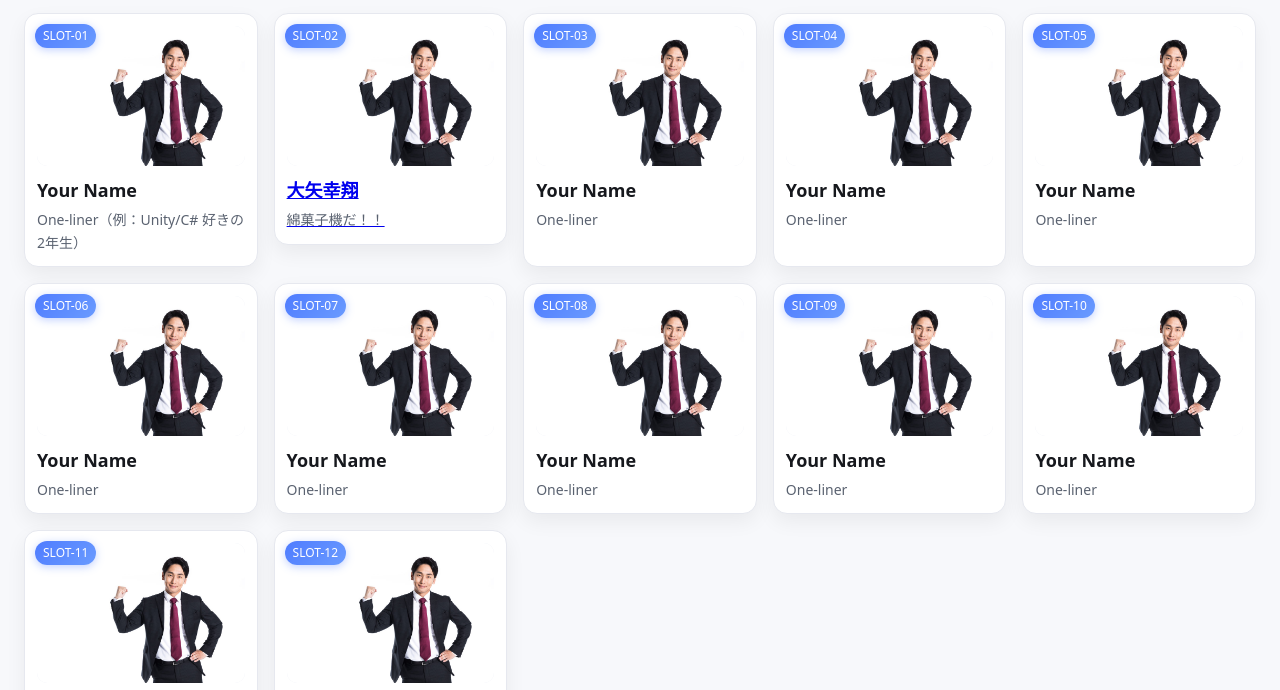
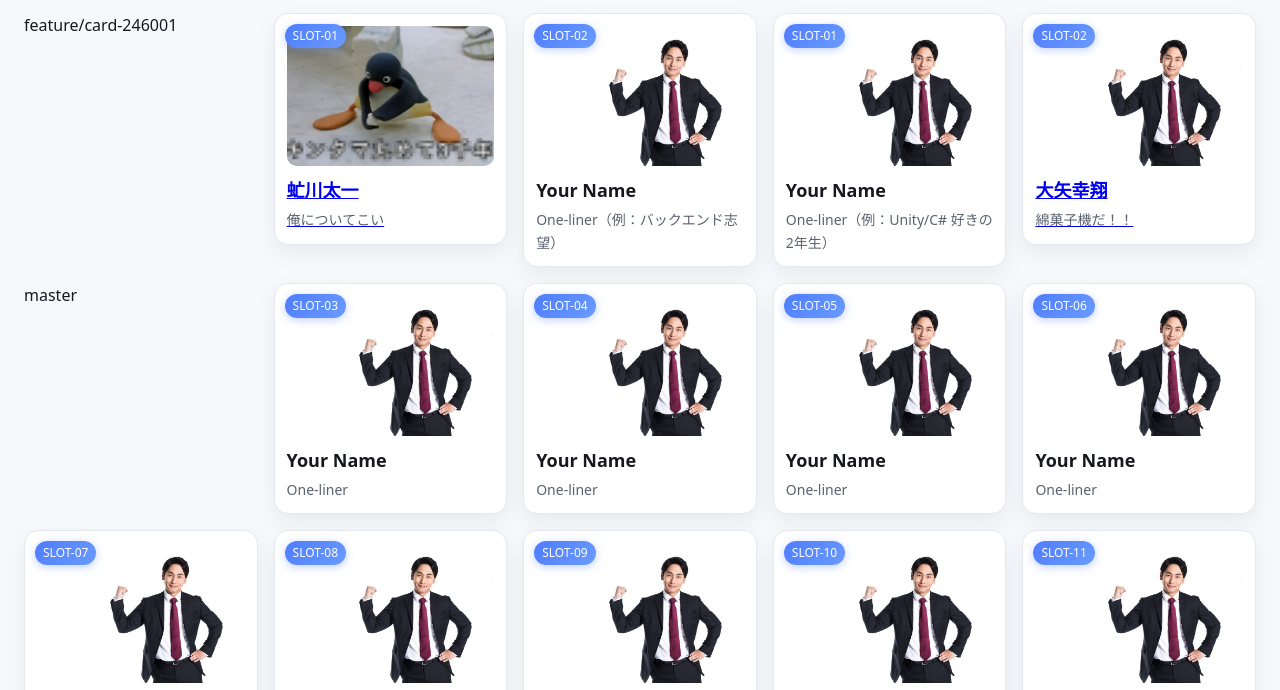
Before and after one commit to OoyaYukito/team-01, a plain HTML site: page index.html in a window 1280 px wide. Shown: the part 101-791 px from the top of the page. Drawn offline with Linux system fonts and the light colour scheme.

Commit message:
【PR】スロットカードを追加しました (#2)
めっちゃマージしました！！！！！

```diff
--- a/index.html
+++ b/index.html
@@ -21,6 +21,24 @@
 
     <main class="grid" id="members" aria-label="自己紹介カード一覧">
       <!-- SLOT-01 -->
+ feature/card-246001
+      <a href="members//246001.html" class="slot-link">
+        <article class="card" id="slot-01" data-slot="SLOT-01">
+          <span class="slot-badge">SLOT-01</span>
+          <img src="assets/image.png" alt="虻川太一" />
+          <h2>虻川太一</h2>
+          <p>俺についてこい</p>
+        </article>
+      </a>
+
+      <!-- SLOT-02 -->
+      <article class="card" id="slot-02" data-slot="SLOT-02">
+        <span class="slot-badge">SLOT-02</span>
+        <img src="assets/placeholder.png" alt="Your Name" />
+        <h2>Your Name</h2>
+        <p>One-liner（例：バックエンド志望）</p>
+      </article>
+
       <article class="card" id="slot-01" data-slot="SLOT-01">
         <span class="slot-badge">SLOT-01</span>
         <img src="assets/placeholder.png" alt="Your Name" />
@@ -37,6 +55,7 @@
           <p>綿菓子機だ！！</p>
         </article>
       </a>
+ master
 
       <!-- SLOT-03 -->
       <article class="card" id="slot-03" data-slot="SLOT-03">
```
Also changed, not shown: members/246001.html (added, +22 -0 lines), assets/image.png (added).
